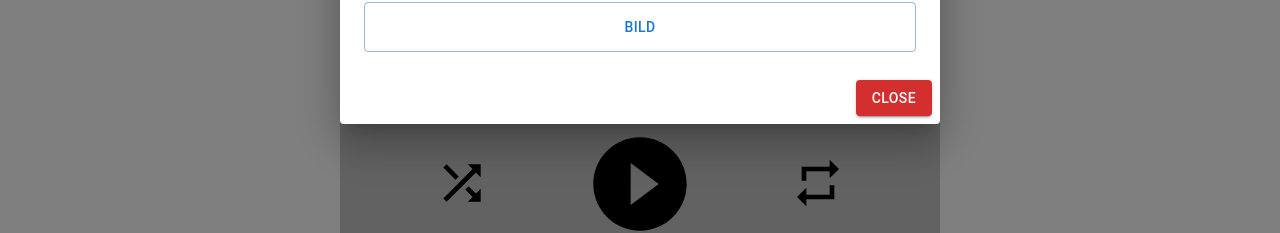
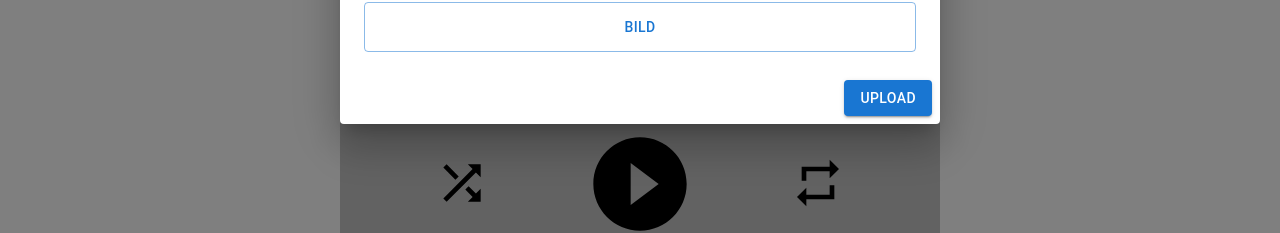
Before and after one commit to Welljam/music-application, a React app in the folder frontend/: page / in a window 1280 px wide. Both pictures are taken after a click on the button 128 px from the left and 78 px from the top of the page. Shown: the part 477-710 px from the top of the page. Built offline with nearby package versions, Linux system fonts and the light colour scheme; the HTML template or start-up script is replaced by a standard one.

Commit message:
popup changes

```diff
--- a/frontend/src/App.jsx
+++ b/frontend/src/App.jsx
@@ -9,8 +9,7 @@ import "./App.css";
 import React, { useEffect, useState, useRef, useCallback } from 'react';
 import { audios } from './audioData';
 import useMediaQuery from '@mui/material/useMediaQuery';
-import { Dialog, DialogActions, DialogContent, DialogTitle, TextField, Stack } from '@mui/material';
-import { Button } from '@mui/material';
+import { Dialog, DialogActions, DialogContent, DialogTitle, TextField, Stack, Button } from '@mui/material';
 
 export default function App() {
   return (
@@ -32,6 +31,7 @@ function ButtonFunc() {
 
   const closePopup = () => {
     setOpen(false);
+    setSelectedImage(null);
   };
 
   const handleImageUpload = (event) => {
@@ -75,8 +75,8 @@ function ButtonFunc() {
           </Stack>
         </DialogContent>
         <DialogActions>
-          <Button onClick={closePopup} color="error" variant="contained">
-            Close
+          <Button onClick={closePopup} variant="contained">
+            Upload
           </Button>
         </DialogActions>
       </Dialog>
```
